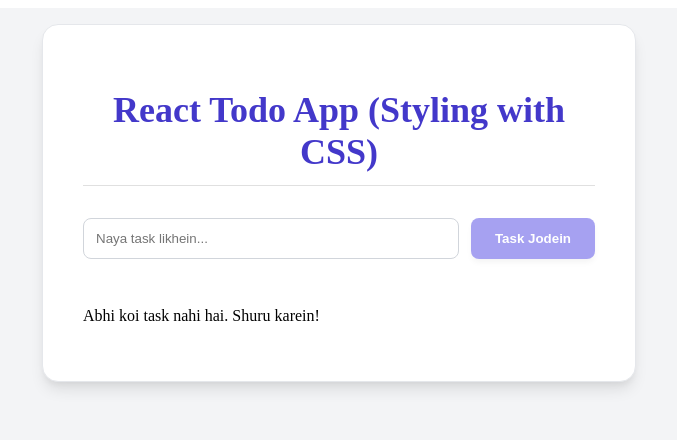
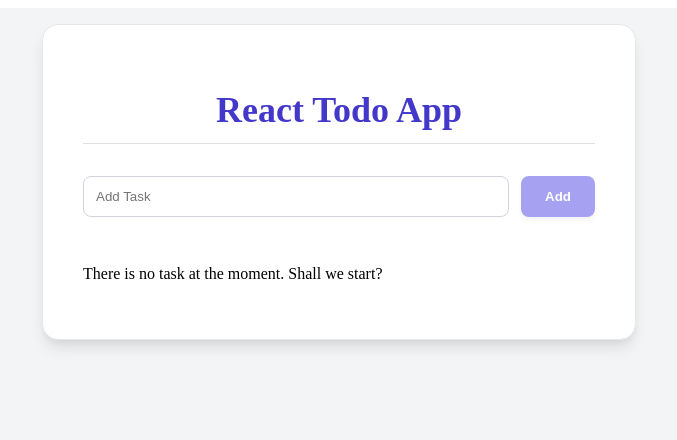
Before and after one commit to TahaBinShafiq/React-Todo-App, a React (Vite) app: page / in a window 1280 px wide. Shown: the top 440 px of the page, without its empty margins (301-978 px from the left). Built offline with nearby package versions, Linux system fonts and the light colour scheme.

Commit message:
edit list

```diff
--- a/src/App.jsx
+++ b/src/App.jsx
@@ -3,6 +3,7 @@ import TodoApp from "./components/views/todo-app"
 function App() {
   return (
     <TodoApp/>
+
   )
 }
 
--- a/src/components/views/todo-app/index.jsx
+++ b/src/components/views/todo-app/index.jsx
@@ -18,18 +18,13 @@ function TodoApp() {
 
                     {/* Heading */}
                     <h1 className="todo-heading">
-                        React Todo App (Styling with CSS)
+                        React Todo App
                     </h1>
 
                     {/* Input aur Button ka Container */}
                     <div className="input-group">
                         {/* Input Field */}
-                        <input
-                            type="text"
-                            value={inputValue}
-                            onChange={(event) => setInputValue(event.target.value)}
-                            placeholder="Naya task likhein..."
-                            className="task-input"
+                        <input type="text" value={inputValue} onChange={(event) => setInputValue(event.target.value)}  placeholder="Add Task"className="task-input"
                             onKeyPress={(e) => {
                                 if (e.key === 'Enter') {
                                     addTask();
@@ -38,12 +33,8 @@ function TodoApp() {
                         />
 
                         {/* Button */}
-                        <button
-                            onClick={addTask}
-                            className="add-button"
-                            disabled={!inputValue.trim()} // Jab tak input khali hai, button disabled rahega
-                        >
-                            Task Jodein
+                        <button  onClick={addTask} className="add-button" disabled={!inputValue.trim()}  >
+                            Add
                         </button>
                     </div>
 
@@ -51,34 +42,23 @@ function TodoApp() {
                     <div className="task-list">
                         {tasks.length === 0 && (
                             <p className="text-center text-gray-500 italic mt-4">
-                                Abhi koi task nahi hai. Shuru karein!
+                                There is no task at the moment. Shall we start?
                             </p>
                         )}
 
                         {tasks.map((task , index) => (
                             // Har Task Item
-                            <div
-                                key={index}
-                                className="task-item"
-                            >
-                                {/* Task Text */}
-                                <span className="task-text">
-                                    {task}
-                                </span>
+                            <div key={index} className="task-item">
+                                <span className="task-text">{task}</span>
 
                                 {/* Edit Icon (SVG) */}
-                                <div
-                                    className="edit-icon"
-                                    title="Edit Task"
-                                    // onClick={() => handleEdit(task.id)} // Jab aap logic lagaenge
-                                >
+                                <div className="edit-icon" title="Edit Task">
                                     <svg
                                         xmlns="http://www.w3.org/2000/svg"
                                         fill="none"
                                         viewBox="0 0 24 24"
                                         strokeWidth={1.5}
                                         stroke="currentColor"
-                                        // SVG ko style karne ke liye koi class nahi di gayi
                                     >
                                         <path
                                             strokeLinecap="round"
```
